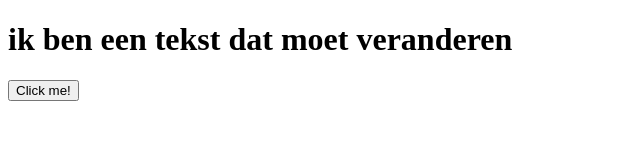
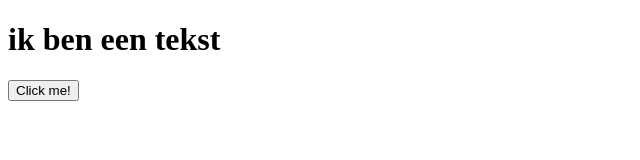
Before and after one commit to Arnoutvansluijs/P1-javascript, a plain HTML site: page Opdracht_6.2/index.html in a window 1280 px wide. Shown: the whole page, without its empty margins (0-640 px from the left). Drawn offline with Linux system fonts and the light colour scheme.

Commit message:
opdracht_6.2

```diff
--- a/Opdracht_6.2/index.html
+++ b/Opdracht_6.2/index.html
@@ -8,7 +8,7 @@
 </head>
 <body>
 
-    <h1 id="kleur_aanpassen">ik ben een tekst dat moet veranderen</h1>
+    <h1 id="kleur_aanpassen">ik ben een tekst</h1>
 
     <button onclick="kleur_aanpassen()" id="btn">Click me!</button>
 
```
